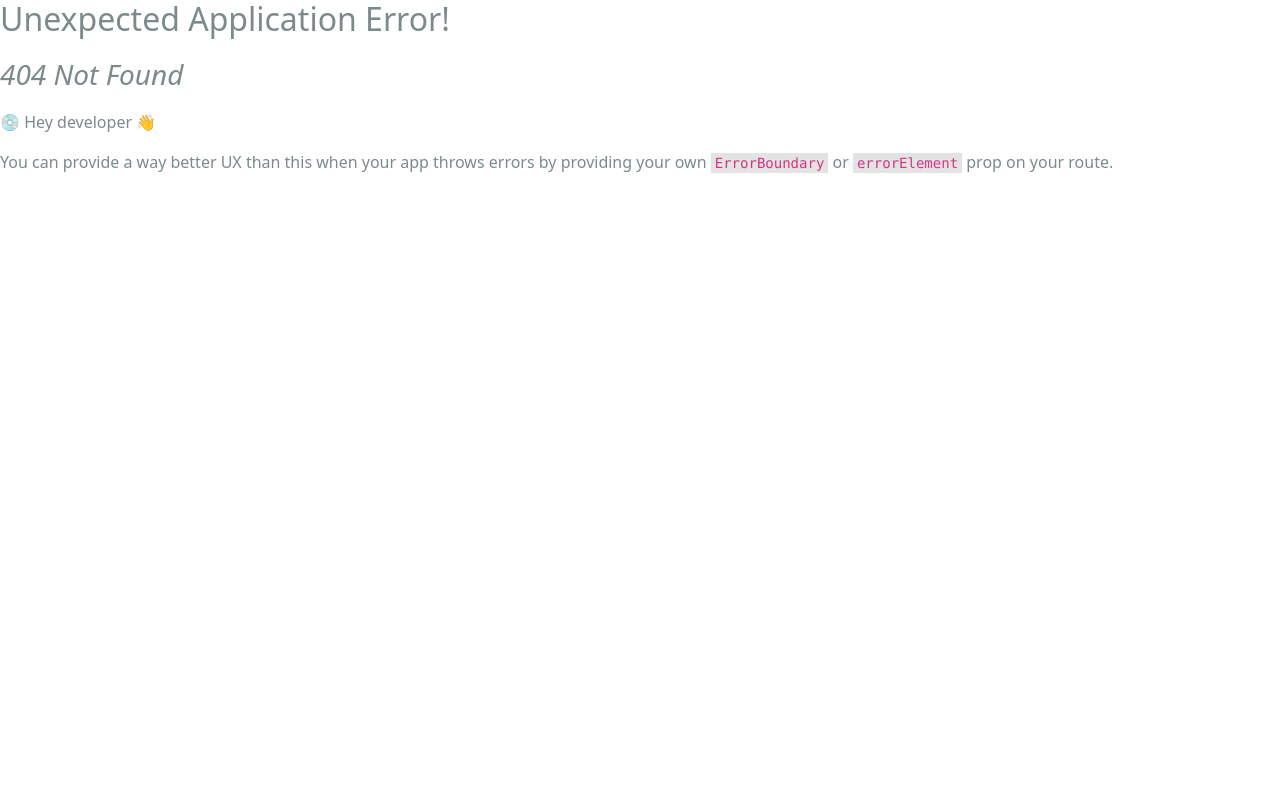
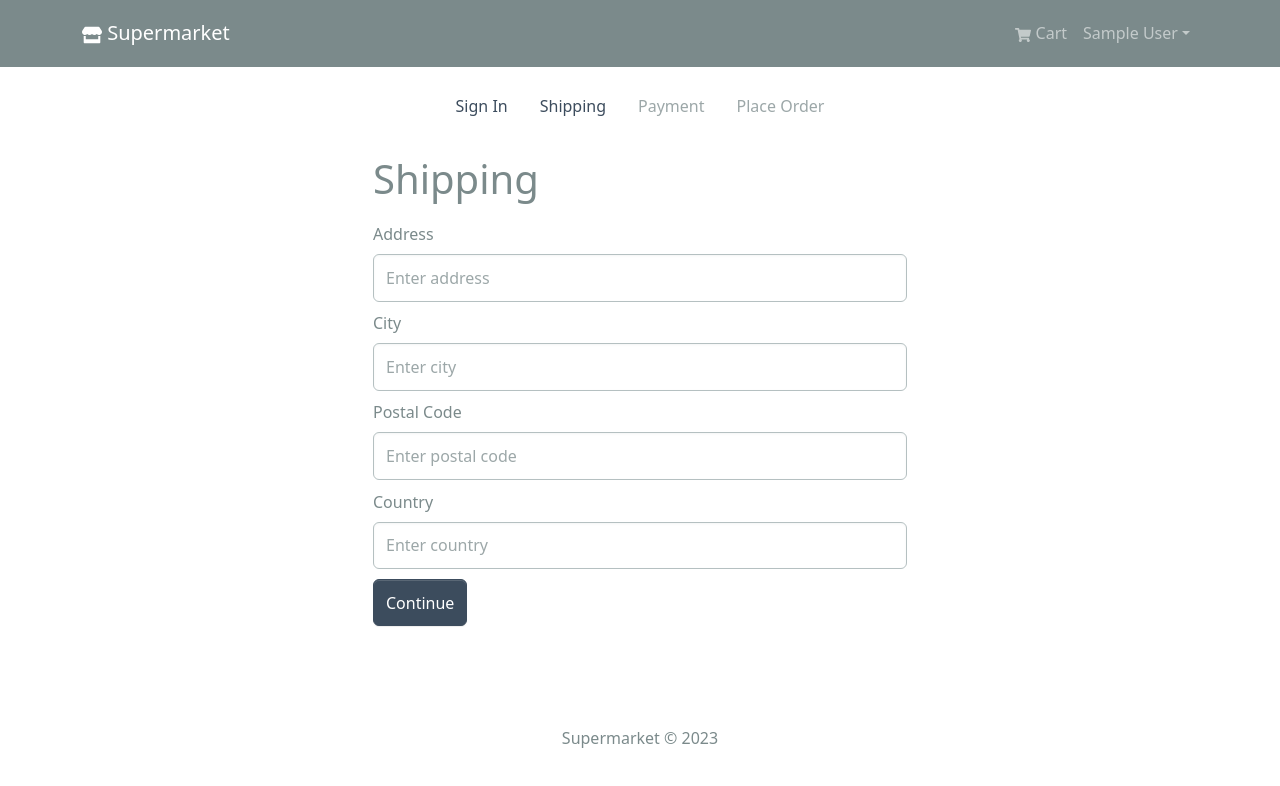
Before and after one commit to ArthurFreiredeMorais/supermarket_MERN_stack, a React (Create React App) app in the folder frontend/: page /shipping in a window 1280 px wide. Before the commit this address had no page. Shown: the top 786 px of the page. Built offline with nearby package versions, Linux system fonts and the light colour scheme; sample sign-in values are in the browser's storage.

Commit message:
Checkout Initiation

```diff
--- /dev/null
+++ b/frontend/src/components/CheckoutSteps.jsx
@@ -0,0 +1,51 @@
+import React from 'react';
+import { Nav } from 'react-bootstrap';
+import { LinkContainer } from 'react-router-bootstrap';
+
+const CheckoutSteps = ({ step1, step2, step3, step4 }) => {
+  return (
+    <Nav className='justify-content-center mb-4'>
+      <Nav.Item>
+        {step1 ? (
+          <LinkContainer to='/login'>
+            <Nav.Link>Sign In</Nav.Link>
+          </LinkContainer>
+        ) : (
+          <Nav.Link disabled>Sign In</Nav.Link>
+        )}
+      </Nav.Item>
+
+      <Nav.Item>
+        {step2 ? (
+          <LinkContainer to='/shipping'>
+            <Nav.Link>Shipping</Nav.Link>
+          </LinkContainer>
+        ) : (
+          <Nav.Link disabled>Shipping</Nav.Link>
+        )}
+      </Nav.Item>
+
+      <Nav.Item>
+        {step3 ? (
+          <LinkContainer to='/payment'>
+            <Nav.Link>Payment</Nav.Link>
+          </LinkContainer>
+        ) : (
+          <Nav.Link disabled>Payment</Nav.Link>
+        )}
+      </Nav.Item>
+
+      <Nav.Item>
+        {step4 ? (
+          <LinkContainer to='/placeorder'>
+            <Nav.Link>Place Order</Nav.Link>
+          </LinkContainer>
+        ) : (
+          <Nav.Link disabled>Place Order</Nav.Link>
+        )}
+      </Nav.Item>
+    </Nav>
+  );
+};
+
+export default CheckoutSteps;
--- /dev/null
+++ b/frontend/src/components/PrivateRoute.jsx
@@ -0,0 +1,8 @@
+import { Navigate, Outlet } from 'react-router-dom';
+import { useSelector } from 'react-redux';
+
+const PrivateRoute = () => {
+  const { userInfo } = useSelector((state) => state.auth);
+  return userInfo ? <Outlet /> : <Navigate to='/login' replace />;
+};
+export default PrivateRoute;
--- a/frontend/src/index.js
+++ b/frontend/src/index.js
@@ -11,11 +11,13 @@
 import './assets/styles/index.css';
 import App from './App';
 import reportWebVitals from './reportWebVitals';
+import PrivateRoute from './components/PrivateRoute';
 import HomeScreen from './screens/HomeScreen';
 import ProductScreen from './screens/ProductScreen';
 import CartScreen from './screens/CartScreen';
 import LoginScreen from './screens/LoginScreen';
 import RegisterScreen from './screens/RegisterScreen';
+import ShippingScreen from './screens/ShippingScreen';
 import store from './store';
 import { Provider } from 'react-redux';
 
@@ -27,6 +29,10 @@
       <Route path='/cart' element={<CartScreen />} />
       <Route path='/login' element={<LoginScreen />} />
       <Route path='/register' element={<RegisterScreen />} />
+      {/* Registered users - Private */}
+      <Route path='' element={<PrivateRoute />}>
+        <Route path='/shipping' element={<ShippingScreen />} />
+      </Route>
     </Route>
   )
 )
--- /dev/null
+++ b/frontend/src/screens/ShippingScreen.jsx
@@ -0,0 +1,86 @@
+import { useState } from 'react';
+import { Form, Button } from 'react-bootstrap';
+import { useDispatch, useSelector } from 'react-redux';
+import { useNavigate } from 'react-router-dom';
+import FormContainer from '../components/FormContainer';
+import CheckoutSteps from '../components/CheckoutSteps';
+import { saveShippingAddress } from '../slices/cartSlice';
+
+const ShippingScreen = () => {
+  const cart = useSelector((state) => state.cart);
+  const { shippingAddress } = cart;
+
+  const [address, setAddress] = useState(shippingAddress?.address || '');
+  const [city, setCity] = useState(shippingAddress?.city || '');
+  const [postalCode, setPostalCode] = useState(
+    shippingAddress?.postalCode || ''
+  );
+  const [country, setCountry] = useState(shippingAddress?.country || '');
+
+  const dispatch = useDispatch();
+  const navigate = useNavigate();
+
+  const submitHandler = (e) => {
+    e.preventDefault();
+    dispatch(saveShippingAddress({ address, city, postalCode, country }));
+    navigate('/payment');
+  };
+
+  return (
+    <FormContainer>
+      <CheckoutSteps step1 step2 />
+      <h1>Shipping</h1>
+      <Form onSubmit={submitHandler}>
+        <Form.Group className='my-2' controlId='address'>
+          <Form.Label>Address</Form.Label>
+          <Form.Control
+            type='text'
+            placeholder='Enter address'
+            value={address}
+            required
+            onChange={(e) => setAddress(e.target.value)}
+          ></Form.Control>
+        </Form.Group>
+
+        <Form.Group className='my-2' controlId='city'>
+          <Form.Label>City</Form.Label>
+          <Form.Control
+            type='text'
+            placeholder='Enter city'
+            value={city}
+            required
+            onChange={(e) => setCity(e.target.value)}
+          ></Form.Control>
+        </Form.Group>
+
+        <Form.Group className='my-2' controlId='postalCode'>
+          <Form.Label>Postal Code</Form.Label>
+          <Form.Control
+            type='text'
+            placeholder='Enter postal code'
+            value={postalCode}
+            required
+            onChange={(e) => setPostalCode(e.target.value)}
+          ></Form.Control>
+        </Form.Group>
+
+        <Form.Group className='my-2' controlId='country'>
+          <Form.Label>Country</Form.Label>
+          <Form.Control
+            type='text'
+            placeholder='Enter country'
+            value={country}
+            required
+            onChange={(e) => setCountry(e.target.value)}
+          ></Form.Control>
+        </Form.Group>
+
+        <Button type='submit' variant='primary'>
+          Continue
+        </Button>
+      </Form>
+    </FormContainer>
+  );
+};
+
+export default ShippingScreen;
--- a/frontend/src/slices/cartSlice.js
+++ b/frontend/src/slices/cartSlice.js
@@ -3,7 +3,7 @@
 
 const initialState = localStorage.getItem('cart')
   ? JSON.parse(localStorage.getItem('cart'))
-  : { cartItems: [] };
+  : { cartItems: [], shippingAddress: {}, paymentMethod: 'PayPal' };
 
 
 const cartSlice = createSlice({
@@ -40,9 +40,13 @@
       // Update the prices and save to storage
       return updateCart(state);
     },
+    saveShippingAddress: (state, action) => {
+      state.shippingAddress = action.payload;
+      localStorage.setItem('cart', JSON.stringify(state));
+    },
   },
 });
 
-export const { addToCart, removeFromCart } = cartSlice.actions;
+export const { addToCart, removeFromCart, saveShippingAddress } = cartSlice.actions;
 
 export default cartSlice.reducer;
```
